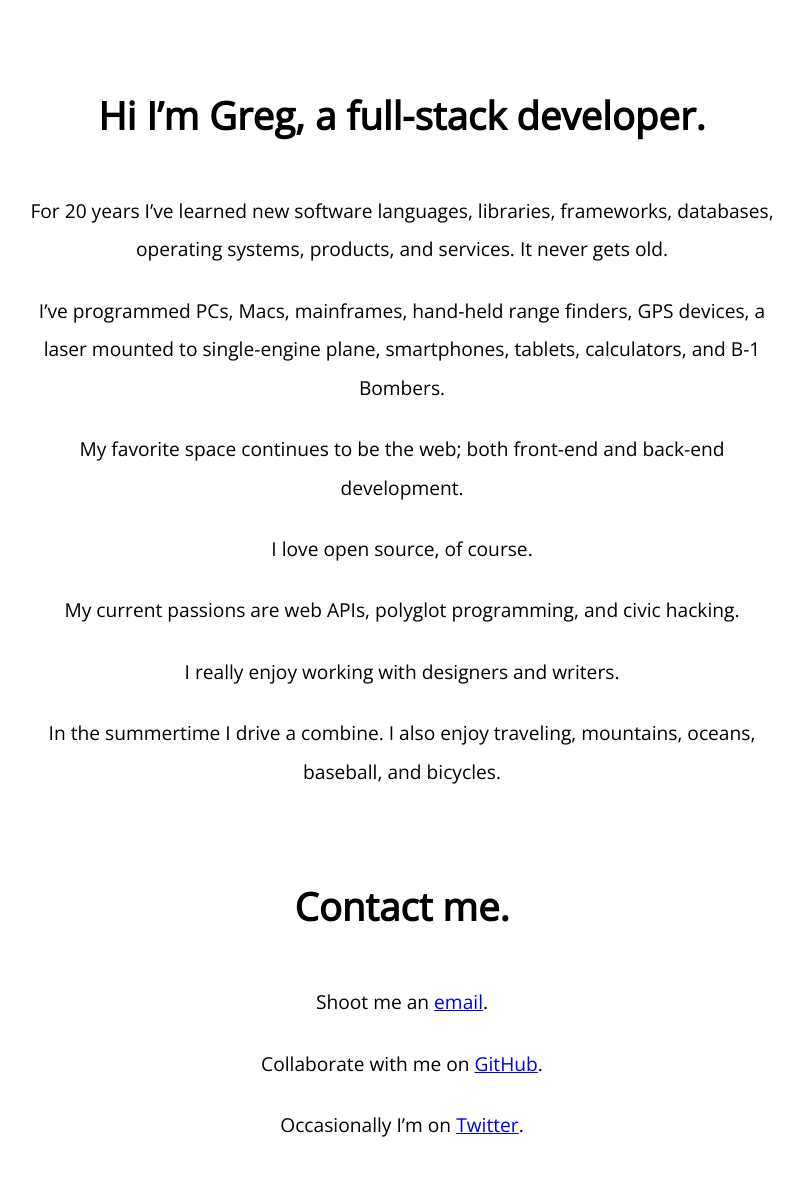
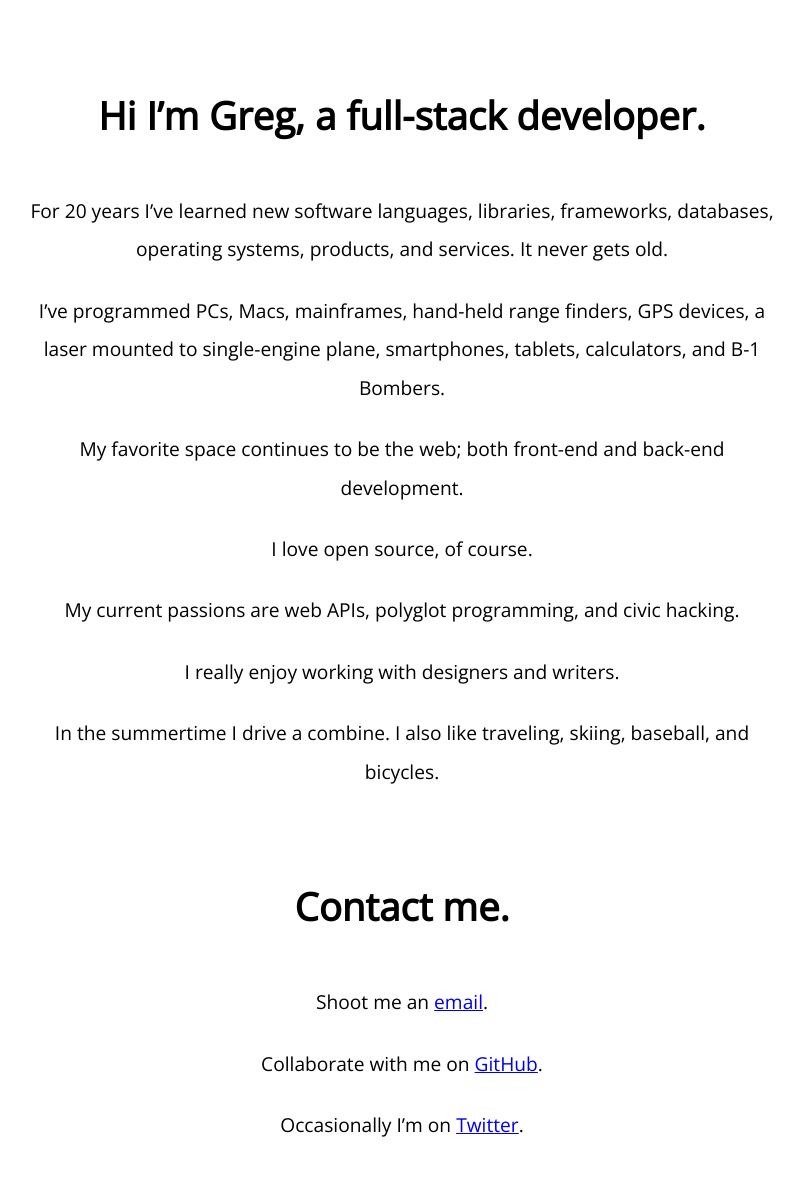
Before and after one commit to gregoryjscott/gregoryjscott.github.io, a Jekyll site: the page built from index.md, in a window 1280 px wide. Shown: the whole page, without its empty margins (238-1042 px from the left). Built offline with Jekyll 4.4.1, drawn with Linux system fonts in a browser that asks for light colours.

Commit message:
Do something to avoid ugly wrapping

```diff
--- a/_includes/about.md
+++ b/_includes/about.md
@@ -12,4 +12,4 @@ My current passions are web APIs, polyglot programming, and civic hacking.
 
 I really enjoy working with designers and writers.
 
-In the summertime I drive a combine. I also enjoy traveling, mountains, oceans, baseball, and bicycles.
+In the summertime I drive a combine. I also like traveling, skiing, baseball, and bicycles.
```
